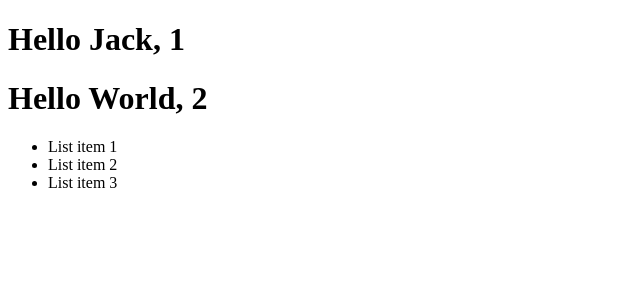
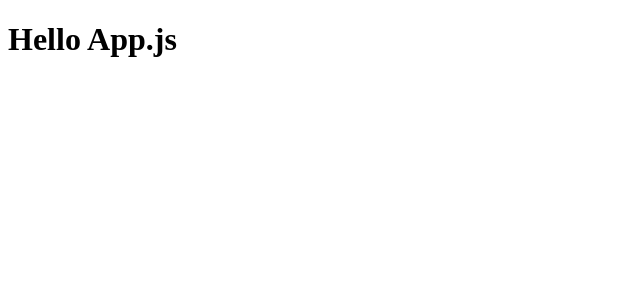
Before and after one commit to Bohdan-ybf/shop-project-for-testing, a React (Create React App) app: page / in a window 1280 px wide. Shown: the top 300 px of the page, without its empty margins (0-640 px from the left). Built offline with nearby package versions, Linux system fonts and the light colour scheme.

Commit message:
added App.js

```diff
--- /dev/null
+++ b/src/container/App.js
@@ -0,0 +1,11 @@
+import React from 'react'
+
+const App = () => {
+    return (
+        <>
+            <h1>Hello App.js</h1>
+        </>
+    )
+}
+
+export default App
--- a/src/index.js
+++ b/src/index.js
@@ -1,43 +1,5 @@
-import PropTypes from 'prop-types'
 import React from 'react'
 import ReactDom from 'react-dom'
+import App from './container/App.js'
 
-// Реакт КОМПОНЕНТ
-
-const Title = ({ text, id }) => {
-    return (
-        <h1>
-            Hello {text}, {id}
-        </h1>
-    )
-}
-
-Title.propTypes = {
-    text: PropTypes.string,
-    id: PropTypes.number.isRequired,
-}
-
-Title.defaultProps = {
-    text: 'World',
-}
-
-// Реакт ФРАГМЕНТ
-const List = () => {
-    return (
-        <ul>
-            <li>List item 1</li>
-            <li>List item 2</li>
-            <li>List item 3</li>
-        </ul>
-    )
-}
-
-const el = (
-    <>
-        <Title text="Jack" id={1} />
-        <Title id={2} />
-        <List />
-    </>
-)
-
-ReactDom.render(el, document.getElementById('root'))
+ReactDom.render(<App />, document.getElementById('root'))
```
